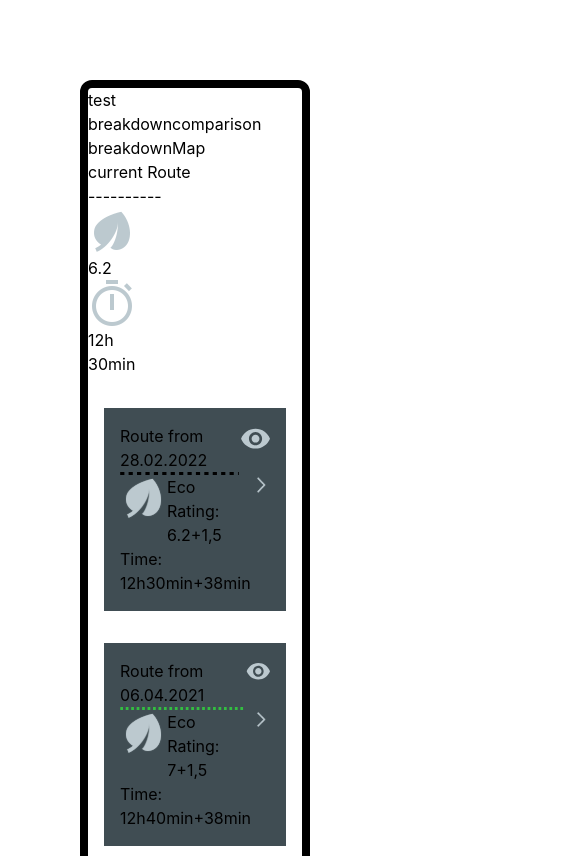
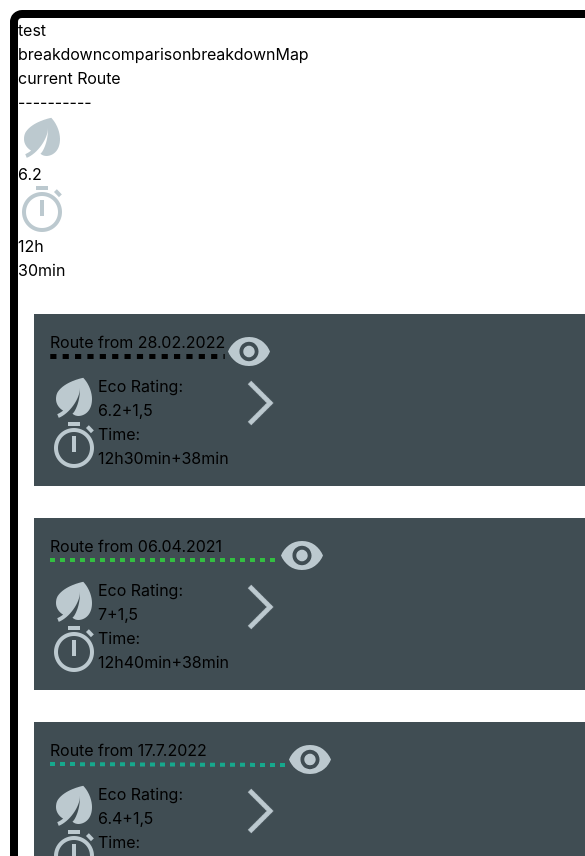
Before and after one commit to Trallianz/MariData_HEI, a React (Create React App) app in the folder maridata/: page / in a window 390 px wide. Shown: the top 856 px of the page, 585 px wide, since content can reach past the window. Built offline with nearby package versions, Linux system fonts and the light colour scheme.

Commit message:
fixed unwanted responsiveness

```diff
--- a/maridata/src/App.tsx
+++ b/maridata/src/App.tsx
@@ -13,8 +13,8 @@ import Topbar from './components/Topbar';
 
 function App() {
   return (
-  <div className=' min-h-screen min-w-screen flex items-center justify-center'>
-    <div className='h-[1040px] w-[1382px] border-8 border-black m-20 rounded-xl'>
+  <div className='flex min-h-[1060px] min-w-[1402px] h-screen items-center justify-center'>
+    <div className='h-[1040px] w-[1382px] border-8 border-black rounded-xl'>
       <BrowserRouter>
         <Routes>
           <Route path='/' element={<Map/>}/>
```
